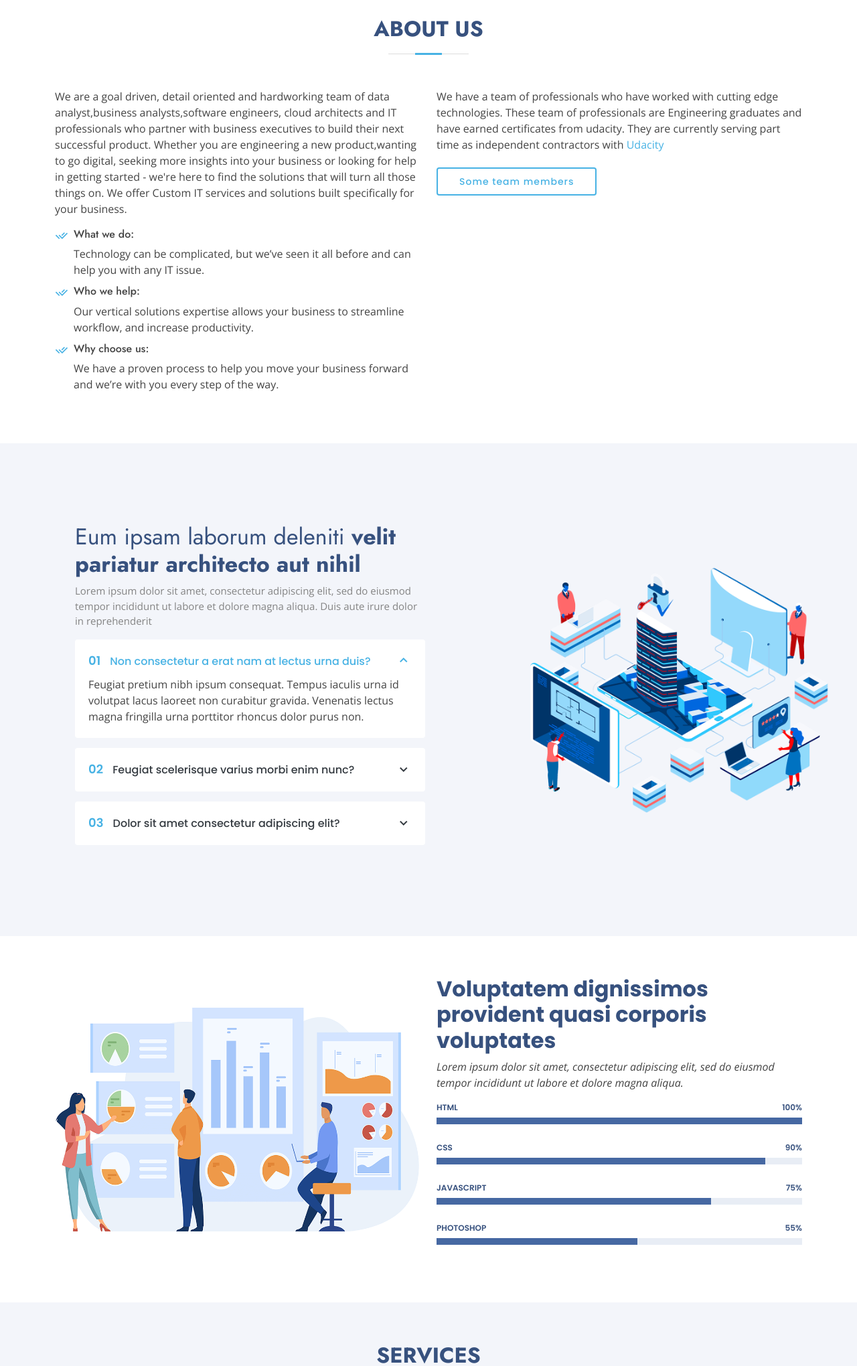
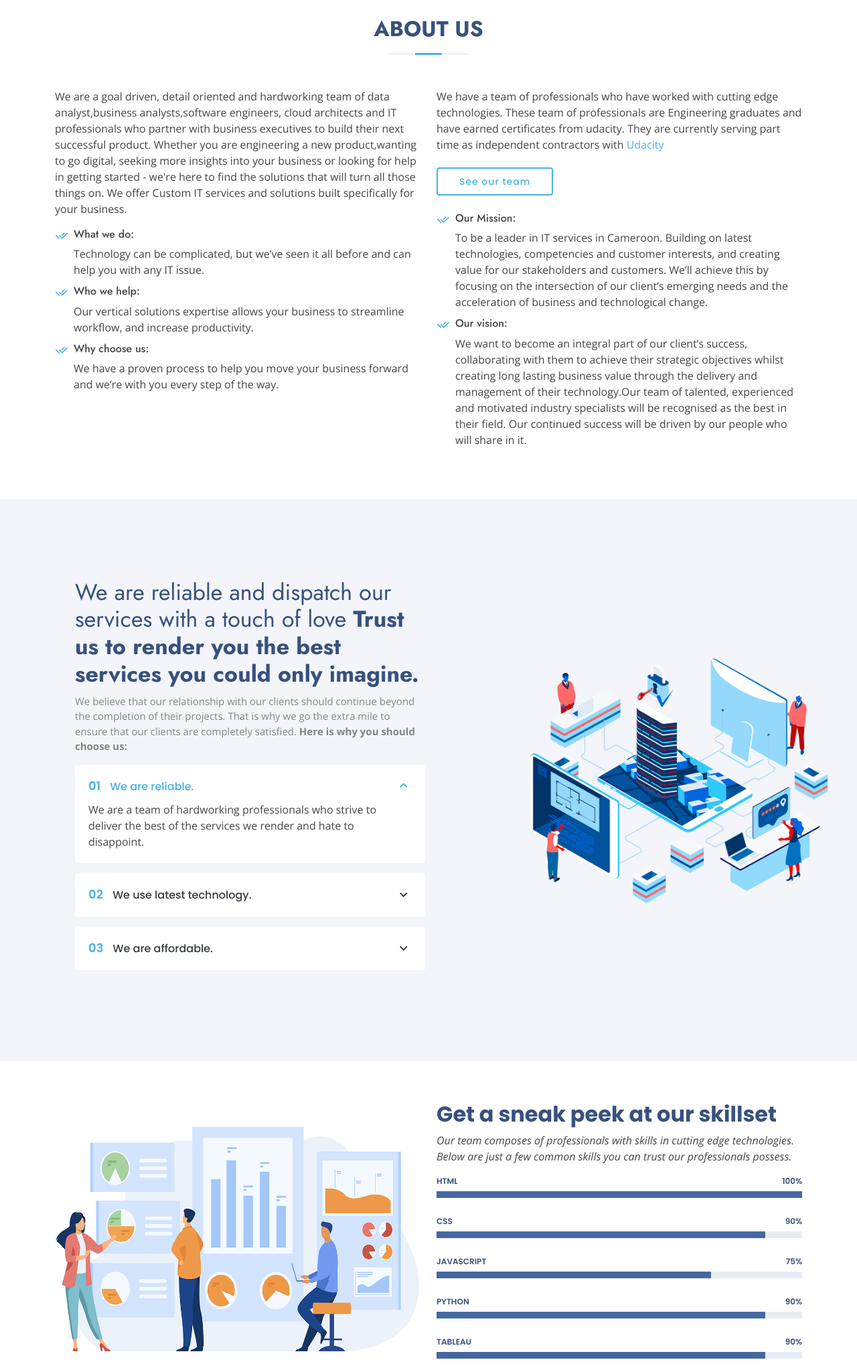
Before and after one commit to emedo/kumiti_web, a Flask app: page / in a window 1280 px wide. Shown: the part 771-2811 px from the top of the page at 67% size. Run offline with Flask 2, Linux system fonts and the light colour scheme; some libraries are stand-ins or nearby versions.

Commit message:
updated README.md

```diff
--- a/static/assets/css/style.css
+++ b/static/assets/css/style.css
@@ -871,7 +871,7 @@ section {
 # Cta
 --------------------------------------------------------------*/
 .cta {
-  background: linear-gradient(rgba(40, 58, 90, 0.9), rgba(40, 58, 90, 0.9)), url("../img/cta-bg.jpg") fixed center center;
+  background: linear-gradient(rgba(40, 58, 90, 0.9), rgba(40, 58, 90, 0.9)), url("../img/kumiti-cta.jpg") fixed center center;
   background-size: cover;
   padding: 120px 0;
 }
--- a/templates/index.html
+++ b/templates/index.html
@@ -152,7 +152,20 @@
               These team of professionals are Engineering graduates and have earned certificates from udacity.
               They are currently serving part time as independent contractors with <a href = 'https://www.udacity.com'>Udacity</a>
             </p>
-            <a href="#team" data-toggle="modal" data-target="#myModal" class="btn-learn-more">Some team members</a>
+            <a href="#team" data-toggle="modal" data-target="#myModal" class="btn-learn-more">See our team</a><br></br>
+
+            <ul>
+              <li><i class="ri-check-double-line"></i><h6>Our Mission:</h6> To be a leader in IT services in Cameroon.
+                                                                          Building on latest technologies, competencies
+                                                                          and customer interests, and creating value for our stakeholders and customers.
+                                                                          We’ll achieve this by focusing on the intersection of our client’s emerging needs
+                                                                          and the acceleration of business and technological change.</li>
+              <li><i class="ri-check-double-line"></i><h6>Our vision:</h6> We want to become an integral part of our client’s success, collaborating with them
+                                                                          to achieve their strategic objectives whilst creating long lasting business value
+                                                                          through the delivery and management of their technology.Our team of talented,
+                                                                          experienced and motivated industry specialists will be recognised as the best in their field.
+                                                                          Our continued success will be driven by our people who will share in it.</li>
+            </ul>
           </div>
         </div>
 
@@ -168,37 +181,37 @@
           <div class="col-lg-7 d-flex flex-column justify-content-center align-items-stretch  order-2 order-lg-1">
 
             <div class="content">
-              <h3>Eum ipsam laborum deleniti <strong>velit pariatur architecto aut nihil</strong></h3>
+              <h3>We are reliable and dispatch our services with a touch of love <strong>Trust us to render you the best services you could only imagine.</strong></h3>
               <p>
-                Lorem ipsum dolor sit amet, consectetur adipiscing elit, sed do eiusmod tempor incididunt ut labore et dolore magna aliqua. Duis aute irure dolor in reprehenderit
+                We believe that our relationship with our clients should continue beyond the completion of their projects. That is why we go the extra mile to ensure that our clients are completely satisfied. <b>Here is why you should choose us:</b>
               </p>
             </div>
 
             <div class="accordion-list">
               <ul>
                 <li>
-                  <a data-bs-toggle="collapse" class="collapse" data-bs-target="#accordion-list-1"><span>01</span> Non consectetur a erat nam at lectus urna duis? <i class="bx bx-chevron-down icon-show"></i><i class="bx bx-chevron-up icon-close"></i></a>
+                  <a data-bs-toggle="collapse" class="collapse" data-bs-target="#accordion-list-1"><span>01</span> We are reliable. <i class="bx bx-chevron-down icon-show"></i><i class="bx bx-chevron-up icon-close"></i></a>
                   <div id="accordion-list-1" class="collapse show" data-bs-parent=".accordion-list">
                     <p>
-                      Feugiat pretium nibh ipsum consequat. Tempus iaculis urna id volutpat lacus laoreet non curabitur gravida. Venenatis lectus magna fringilla urna porttitor rhoncus dolor purus non.
+                      We are a team of hardworking professionals who strive to deliver the best of the services we render and hate to disappoint.
                     </p>
                   </div>
                 </li>
 
                 <li>
-                  <a data-bs-toggle="collapse" data-bs-target="#accordion-list-2" class="collapsed"><span>02</span> Feugiat scelerisque varius morbi enim nunc? <i class="bx bx-chevron-down icon-show"></i><i class="bx bx-chevron-up icon-close"></i></a>
+                  <a data-bs-toggle="collapse" data-bs-target="#accordion-list-2" class="collapsed"><span>02</span> We use latest technology. <i class="bx bx-chevron-down icon-show"></i><i class="bx bx-chevron-up icon-close"></i></a>
                   <div id="accordion-list-2" class="collapse" data-bs-parent=".accordion-list">
                     <p>
-                      Dolor sit amet consectetur adipiscing elit pellentesque habitant morbi. Id interdum velit laoreet id donec ultrices. Fringilla phasellus faucibus scelerisque eleifend donec pretium. Est pellentesque elit ullamcorper dignissim. Mauris ultrices eros in cursus turpis massa tincidunt dui.
+                     To help your business stay competitive, we use the latest technologies to develop software needed by your business.
                     </p>
                   </div>
                 </li>
 
                 <li>
-                  <a data-bs-toggle="collapse" data-bs-target="#accordion-list-3" class="collapsed"><span>03</span> Dolor sit amet consectetur adipiscing elit? <i class="bx bx-chevron-down icon-show"></i><i class="bx bx-chevron-up icon-close"></i></a>
+                  <a data-bs-toggle="collapse" data-bs-target="#accordion-list-3" class="collapsed"><span>03</span> We are affordable. <i class="bx bx-chevron-down icon-show"></i><i class="bx bx-chevron-up icon-close"></i></a>
                   <div id="accordion-list-3" class="collapse" data-bs-parent=".accordion-list">
                     <p>
-                      Eleifend mi in nulla posuere sollicitudin aliquam ultrices sagittis orci. Faucibus pulvinar elementum integer enim. Sem nulla pharetra diam sit amet nisl suscipit. Rutrum tellus pellentesque eu tincidunt. Lectus urna duis convallis convallis tellus. Urna molestie at elementum eu facilisis sed odio morbi quis
+                      We provide quality services at affordable prices.
                     </p>
                   </div>
                 </li>
@@ -223,10 +236,9 @@
             <img src="static/assets/img/skills.png" class="img-fluid" alt="">
           </div>
           <div class="col-lg-6 pt-4 pt-lg-0 content" data-aos="fade-left" data-aos-delay="100">
-            <h3>Voluptatem dignissimos provident quasi corporis voluptates</h3>
+            <h3>Get a sneak peek at our skillset</h3>
             <p class="fst-italic">
-              Lorem ipsum dolor sit amet, consectetur adipiscing elit, sed do eiusmod tempor incididunt ut labore et dolore
-              magna aliqua.
+              Our team composes of professionals with skills in cutting edge technologies. Below are just a few common skills you can trust our professionals possess.
             </p>
 
             <div class="skills-content">
@@ -253,9 +265,16 @@
               </div>
 
               <div class="progress">
-                <span class="skill">Photoshop <i class="val">55%</i></span>
+                <span class="skill">Python <i class="val">90%</i></span>
                 <div class="progress-bar-wrap">
-                  <div class="progress-bar" role="progressbar" aria-valuenow="55" aria-valuemin="0" aria-valuemax="100"></div>
+                  <div class="progress-bar" role="progressbar" aria-valuenow="90" aria-valuemin="0" aria-valuemax="100"></div>
+                </div>
+              </div>
+
+              <div class="progress">
+                <span class="skill">Tableau <i class="val">90%</i></span>
+                <div class="progress-bar-wrap">
+                  <div class="progress-bar" role="progressbar" aria-valuenow="90" aria-valuemin="0" aria-valuemax="100"></div>
                 </div>
               </div>
 
@@ -273,7 +292,7 @@
 
         <div class="section-title">
           <h2>Services</h2>
-          <p>Magnam dolores commodi suscipit. Necessitatibus eius consequatur ex aliquid fuga eum quidem. Sit sint consectetur velit. Quisquam quos quisquam cupiditate. Et nemo qui impedit suscipit alias ea. Quia fugiat sit in iste officiis commodi quidem hic quas.</p>
+          <p>You dream it, we build it.</p>
         </div>
 
         <div class="row">
@@ -315,7 +334,7 @@
     </section><!-- End Services Section -->
 
     <!-- ======= Cta Section ======= -->
-    <section id="cta" class="cta">
+    <!-- <section id="cta" class="cta">
       <div class="container" data-aos="zoom-in">
 
         <div class="row">
@@ -329,7 +348,7 @@
         </div>
 
       </div>
-    </section><!-- End Cta Section -->
+    </section>End Cta Section -->
 
     <!-- ======= Portfolio Section ======= -->
     <!--section id="portfolio" class="portfolio">
@@ -657,7 +676,7 @@
 
         <div class="section-title">
           <h2>Contact</h2>
-          <p>Magnam dolores commodi suscipit. Necessitatibus eius consequatur ex aliquid fuga eum quidem. Sit sint consectetur velit. Quisquam quos quisquam cupiditate. Et nemo qui impedit suscipit alias ea. Quia fugiat sit in iste officiis commodi quidem hic quas.</p>
+          <p>We respond to you as soon as possible. Do not hesitate to reach us any time for enquiries and to employ our services.</p>
         </div>
 
         <div class="row">
```
Also changed, not shown: README.md (added).
